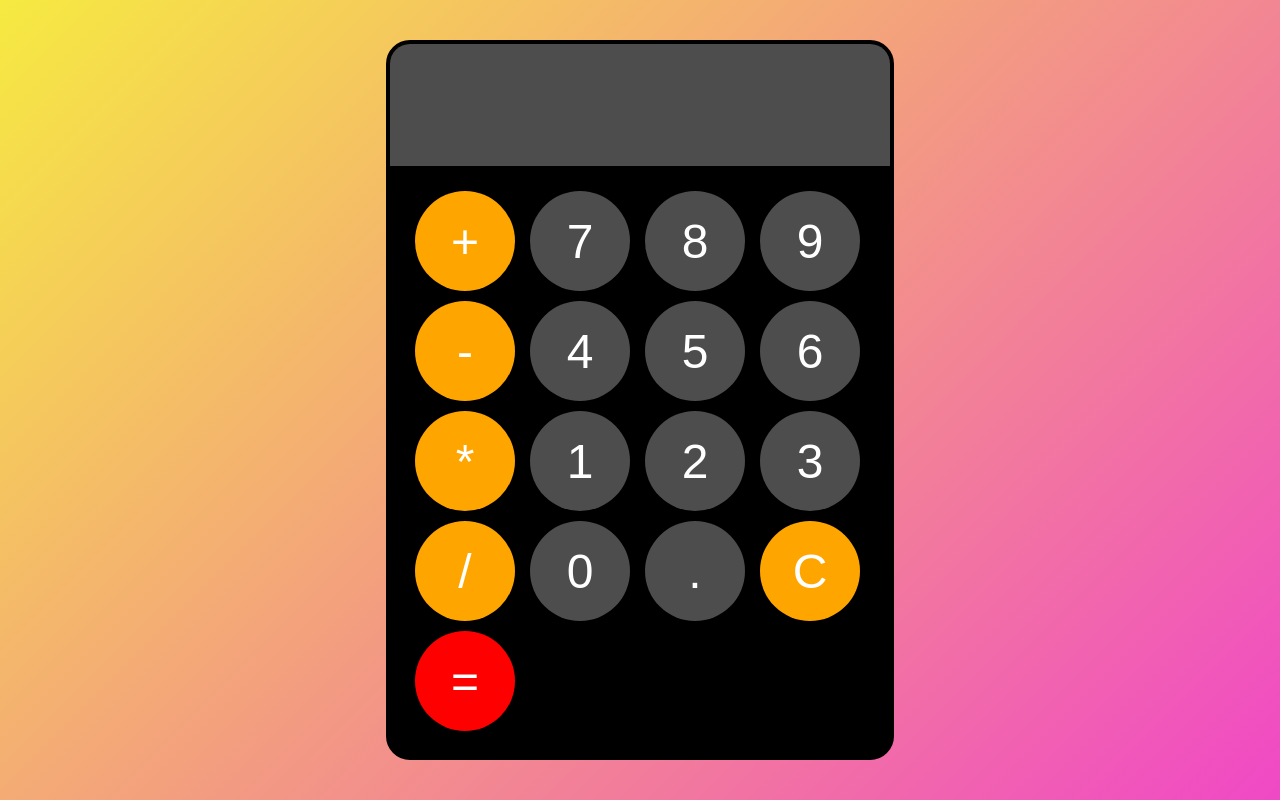
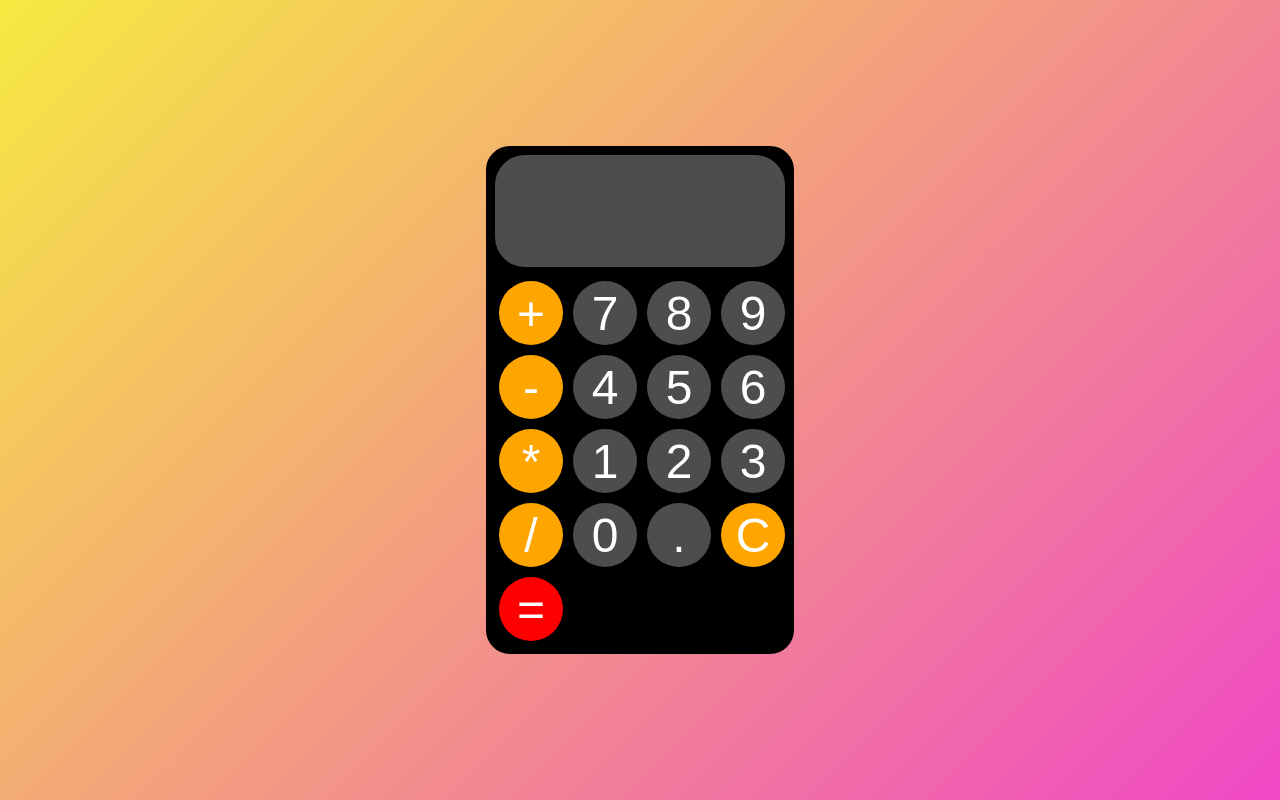
Before and after one commit to adisharma-git/Simple-calculator, a plain HTML site: page index.html in a window 1280 px wide. Drawn offline with Linux system fonts and the light colour scheme.

Commit message:
correct the position of the calculator
i have a lot of changes in style.css:-
change the name from button to centent.
change the height, width, margin, padding to the buttons and the content.
added transform scale in buttons

```diff
--- a/index.html
+++ b/index.html
@@ -9,7 +9,7 @@
   <body>
     <div id="section">
       <input type="text" id="display" readonly />
-      <div class="buttons">
+      <div class="content">
         <button onclick="appendtodisplay('+')" class="op">+</button>
         <button onclick="appendtodisplay('7')">7</button>
         <button onclick="appendtodisplay('8')">8</button>
--- a/style.css
+++ b/style.css
@@ -6,6 +6,7 @@ body {
     height: 100vh;
     background: linear-gradient(-45deg, #f048c6, #f6ea41);
 }
+
 button {
     width: 100px;
     height: 100px;
@@ -17,44 +18,71 @@ button {
     font-weight: 400;
     cursor: pointer;
 }
+
 #section {
+    height: 500px;
+    width: 300px;
     background-color: black;
     border: 4px solid black;
+    display: flex;
+    flex-direction: column;
     border-radius: 24px;
     max-width: 500px;
     overflow: hidden;
 }
-.buttons {
+
+.content {
+    height: 450px;
+    width: 280px;
     display: grid;
     grid-template-columns: repeat(4, 1fr);
-  gap: 10px;
-  padding: 25px;
+    gap: 2px;
+    padding: 5px;
 }
+
 button:hover {
     background-color: hsl(0, 0%, 40%);
+    transform: scale(1.1);
 }
+
 button:active {
     background-color: hsl(0, 0%, 50%);
+    transform: scale(1.1);
+
 }
+
+button {
+    padding: 0;
+    height: 64px;
+    width: 64px;
+    margin: 4px;
+}
+
 #display {
-  margin: 0;
-  width: 100%;
-  padding: 15px;
+    height: 100px;
+    margin: 5px;
+    width: 270px;
+    padding: 10px;
     font-size: 5rem;
     text-align: left;
     border: none;
     background-color: hsl(0, 0%, 30%);
     color: white;
+    border-radius: 30px;
 }
+
 .op {
     background-color: orange;
 }
+
 .op:hover {
     background-color: hsl(36, 73%, 57%);
 }
+
 .op:active {
     background-color: hsl(36, 73%, 67%);
 }
+
 .eq {
     background-color: red;
 }
```
Also changed, not shown: main.js (line endings or trailing spaces). Lines whose indentation alone changed are shown as unchanged.
